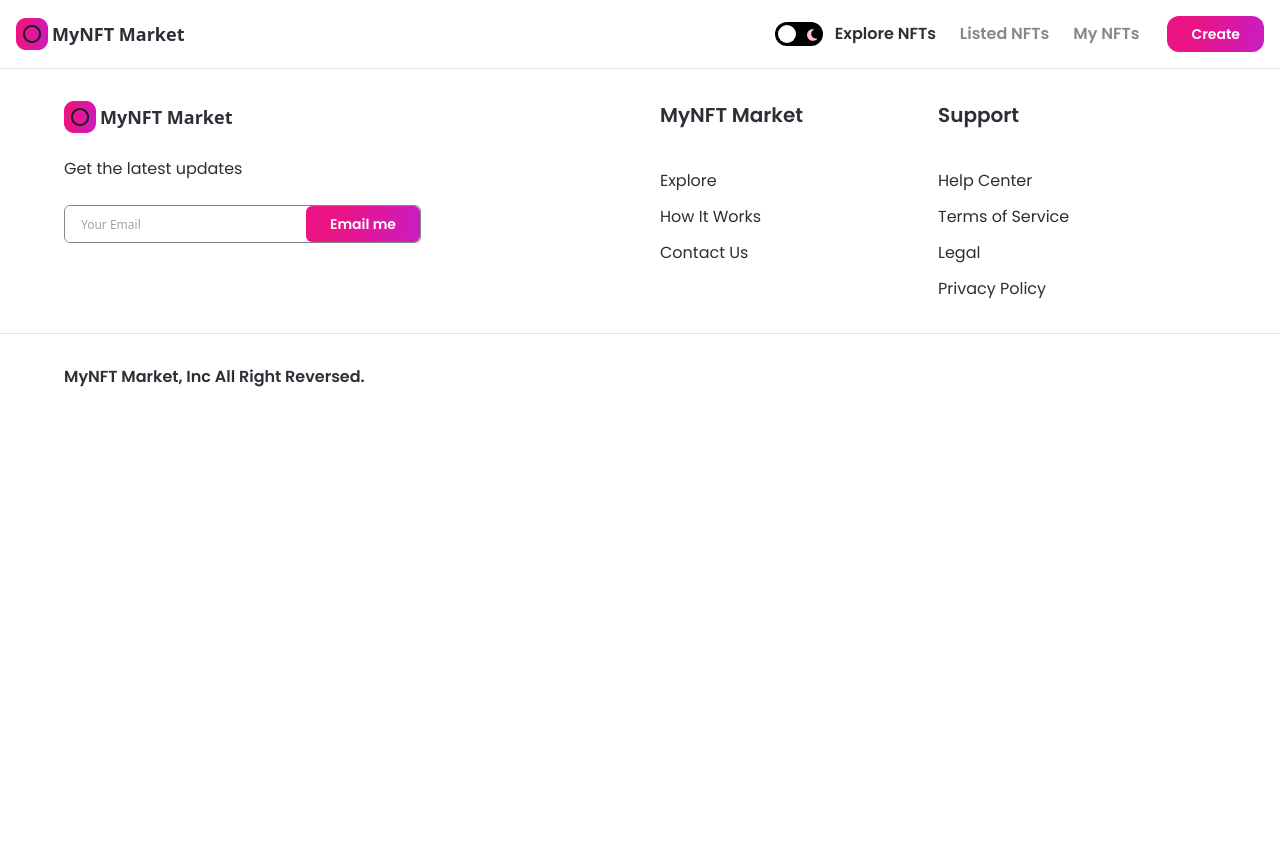
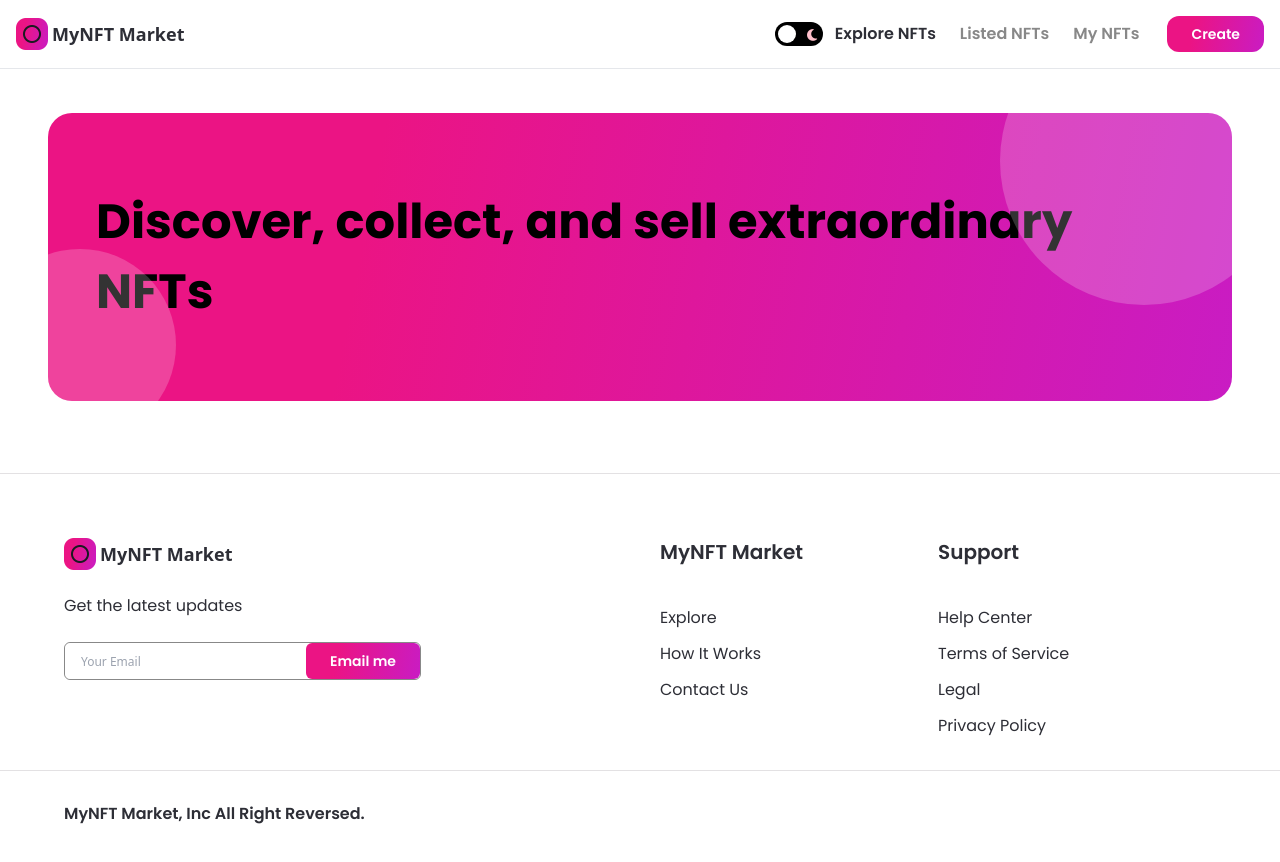
Before and after one commit to Masud28-tech/MyNFT-Marketplace, a Next.js app: page / in a window 1280 px wide. Shown: the top 862 px of the page. Before the commit the page ends 800 px from the top, so only its background shows below. Built offline with nearby package versions, Linux system fonts and the light colour scheme.

Commit message:
Commit 4: Create banner in home page i.e. App tag line banner/reactangular tab

```diff
--- /dev/null
+++ b/components/Banner.jsx
@@ -0,0 +1,16 @@
+import React from 'react';
+
+const Banner = ({ bannerTitle, parentStyles, childStyles }) => (
+  <div className={`${parentStyles} relative w-full flex items-center overflow-hidden nft-gradient`}>
+    <p className={`${childStyles} font-bold text-5xl font-poppins leading-70`}>
+      {bannerTitle}
+    </p>
+
+    {/* DECORATIVE CIRCLE-1 */}
+    <div className="absolute white-bg w-48 h-48 sm:w-32 sm:h-32 rounded-full -bottom-10 -left-16 z-5" />
+    {/* DECORATIVE CIRCLE-2 */}
+    <div className="absolute white-bg w-72 h-72 sm:w-56 sm:h-56 rounded-full -top-24 -right-14 z-5" />
+  </div>
+);
+
+export default Banner;
--- a/components/index.js
+++ b/components/index.js
@@ -1,5 +1,6 @@
 import Navbar from './Navbar';
 import Footer from './Footer';
 import Button from './Button';
+import Banner from './Banner';
 
-export { Navbar, Footer, Button };
+export { Navbar, Footer, Button, Banner };
--- a/pages/_app.js
+++ b/pages/_app.js
@@ -8,7 +8,9 @@
   <ThemeProvider attribute="class">
     <div className="dark:bg-nft-dark bg-white">
       <Navbar />
-      <Component {...pageProps} />
+      <div className="pt-65">
+        <Component {...pageProps} />
+      </div>
       <Footer />
     </div>
 
--- a/pages/index.js
+++ b/pages/index.js
@@ -1,8 +1,15 @@
+import { Banner } from '../components';
+
 const Home = () => (
-  <div>
-    <h1 className="text-3xl font-bold underline">
-      Hello world!
-    </h1>
+  // BANNER DESCRIBING TAGLINE
+  <div className="flex justify-center sm:px-4 p-12">
+    <div className="w-full minmd:w-4/5">
+      <Banner
+        bannerTitle="Discover, collect, and sell extraordinary NFTs"
+        parentStyles="justify-start mb-6 h-72 sm:h-60 p-12 xs:p-4 xs:h-44 rounded-3xl"
+        childStyles="md:text-4xl sm:text-2xl xs:text-xl text-left"
+      />
+    </div>
   </div>
 );
 
```
